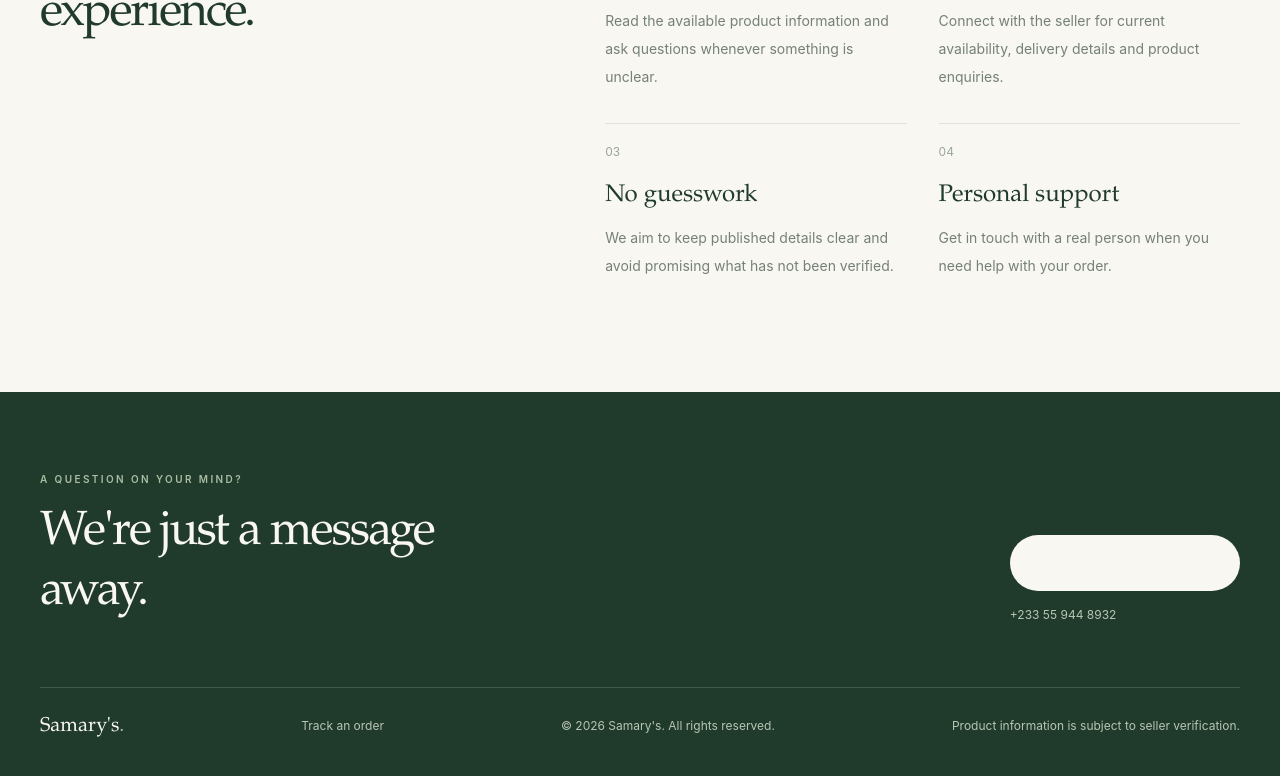
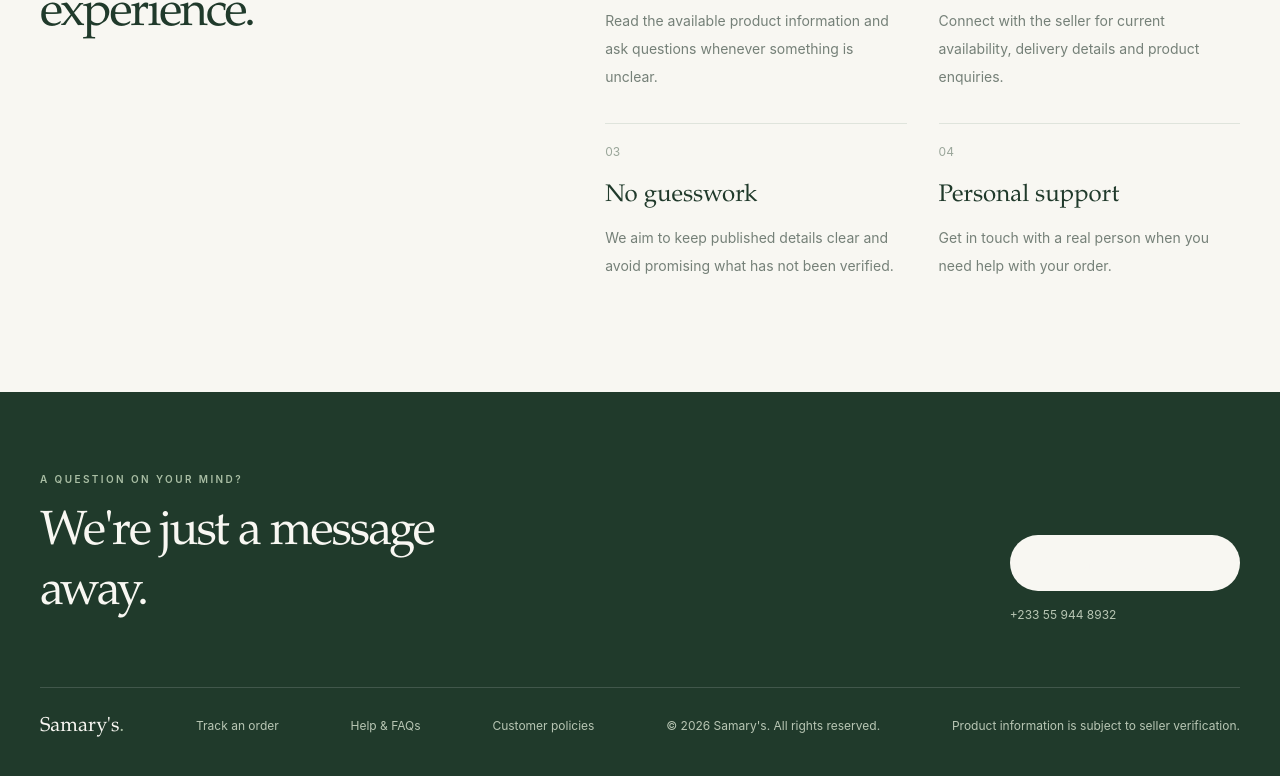
Before and after one commit to richard-mante/samarys, a Next.js app: page / in a window 1280 px wide. Shown: the part 1819-2595 px from the top of the page. Built offline with nearby package versions, Linux system fonts and the light colour scheme; no server answers; the database is empty.

Commit message:
Link customer help and policies from storefront footer

```diff
--- a/src/app/page.tsx
+++ b/src/app/page.tsx
@@ -142,7 +142,7 @@ export default async function HomePage() {
             <div><p className="text-[10px] font-semibold uppercase tracking-[0.24em] text-[#a9bea4]">A question on your mind?</p><h2 className="mt-4 max-w-md font-serif text-4xl leading-tight tracking-[-0.04em] sm:text-5xl">We&apos;re just a message away.</h2></div>
             <div className="sm:justify-self-end"><a href={sellerContactUrl} target="_blank" rel="noreferrer" className="inline-flex items-center gap-5 rounded-full bg-[#f8f7f2] px-7 py-4 text-sm font-semibold text-[#244b36] transition hover:bg-white">Chat on WhatsApp <span aria-hidden="true">↗</span></a><p className="mt-4 text-xs text-[#b8c6b4]">+233 55 944 8932</p></div>
           </div>
-          <div className="mt-16 flex flex-wrap items-center justify-between gap-4 border-t border-white/15 pt-6 text-xs text-[#b8c6b4]"><span className="font-serif text-xl text-[#f8f7f2]">Samary&apos;s<span className="text-[#a9bea4]">.</span></span><Link href="/orders/track" className="text-xs text-[#d4dfd1] transition hover:text-white">Track an order</Link><span>© {new Date().getFullYear()} Samary&apos;s. All rights reserved.</span><span>Product information is subject to seller verification.</span></div>
+          <div className="mt-16 flex flex-wrap items-center justify-between gap-4 border-t border-white/15 pt-6 text-xs text-[#b8c6b4]"><span className="font-serif text-xl text-[#f8f7f2]">Samary&apos;s<span className="text-[#a9bea4]">.</span></span><Link href="/orders/track" className="text-xs text-[#d4dfd1] transition hover:text-white">Track an order</Link><Link href="/help" className="text-xs text-[#d4dfd1] transition hover:text-white">Help & FAQs</Link><Link href="/policies" className="text-xs text-[#d4dfd1] transition hover:text-white">Customer policies</Link><span>© {new Date().getFullYear()} Samary&apos;s. All rights reserved.</span><span>Product information is subject to seller verification.</span></div>
         </div>
       </footer>
     </main>
```
